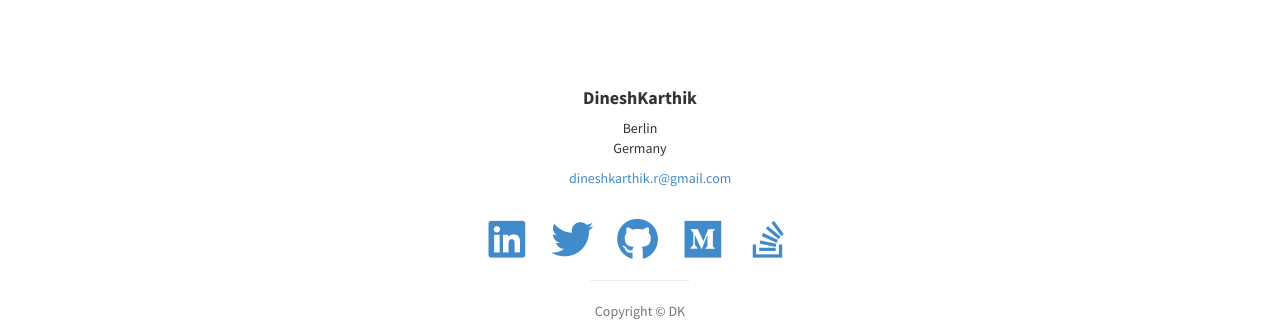
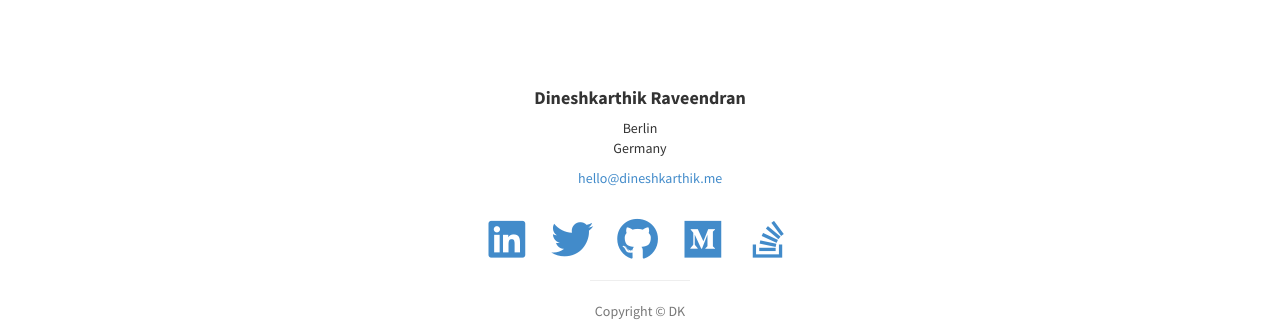
Before and after one commit to Dineshkarthik/Dineshkarthik.github.io, a plain HTML site: page index.html in a window 1280 px wide. Shown: the part 4010-4341 px from the top of the page. Drawn offline with nearby package versions, Linux system fonts and the light colour scheme; a script that the page names is missing; some icons are missing.

Commit message:
upd: contact email

```diff
--- a/index.html
+++ b/index.html
@@ -306,13 +306,13 @@
         <div class="container">
             <div class="row">
                 <div class="col-lg-10 col-lg-offset-1 text-center">
-                    <h4><strong>DineshKarthik</strong>
+                    <h4><strong>Dineshkarthik Raveendran</strong>
                     </h4>
                     <p>Berlin
                         <br>Germany</p>
                     <ul class="list-unstyled">
                         <!-- <li><i class="fa fa-phone fa-fw"></i> </li> -->
-                        <li><i class="fa fa-envelope-o fa-fw"></i> <a href="mailto:dineshkarthik.r@gmail.com">dineshkarthik.r@gmail.com</a>
+                        <li><i class="fa fa-envelope-o fa-fw"></i> <a href="mailto:hello@dineshkarthik.me">hello@dineshkarthik.me</a>
                         </li>
                     </ul>
                     <br>
```
